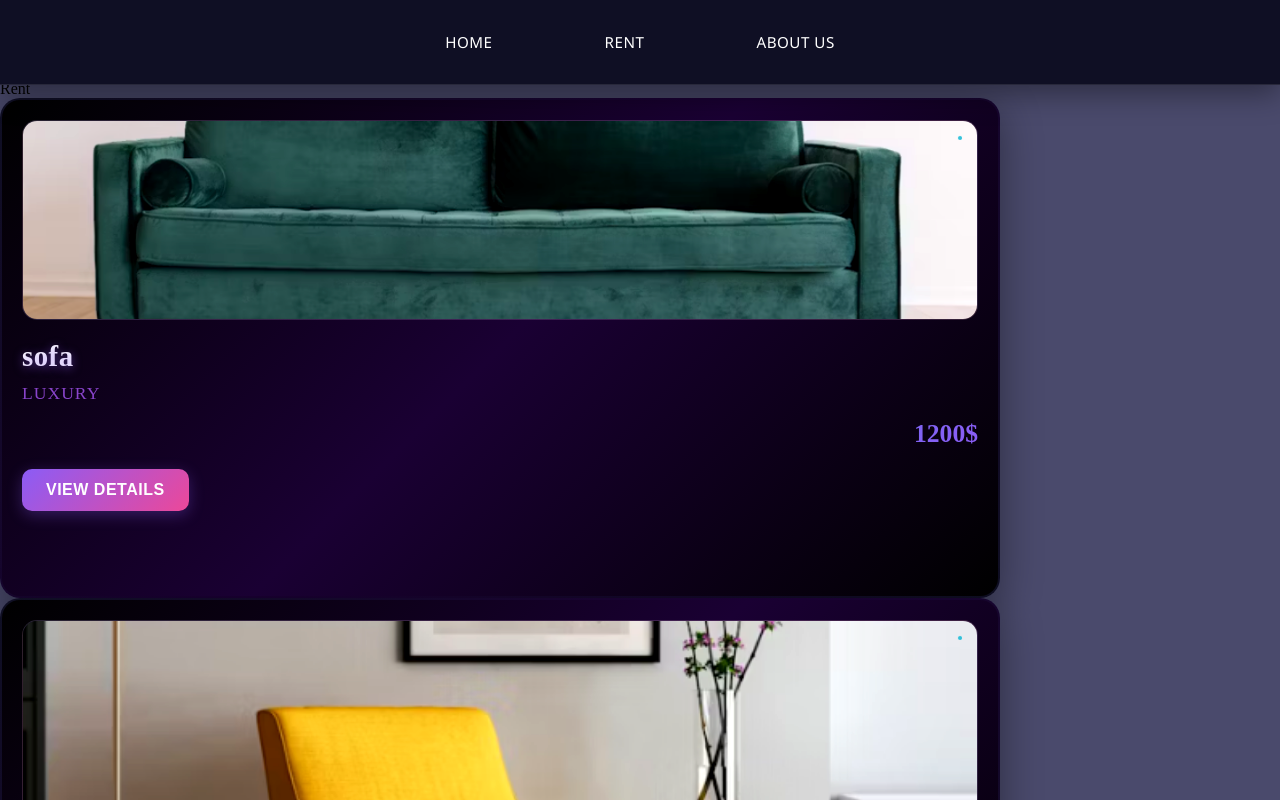
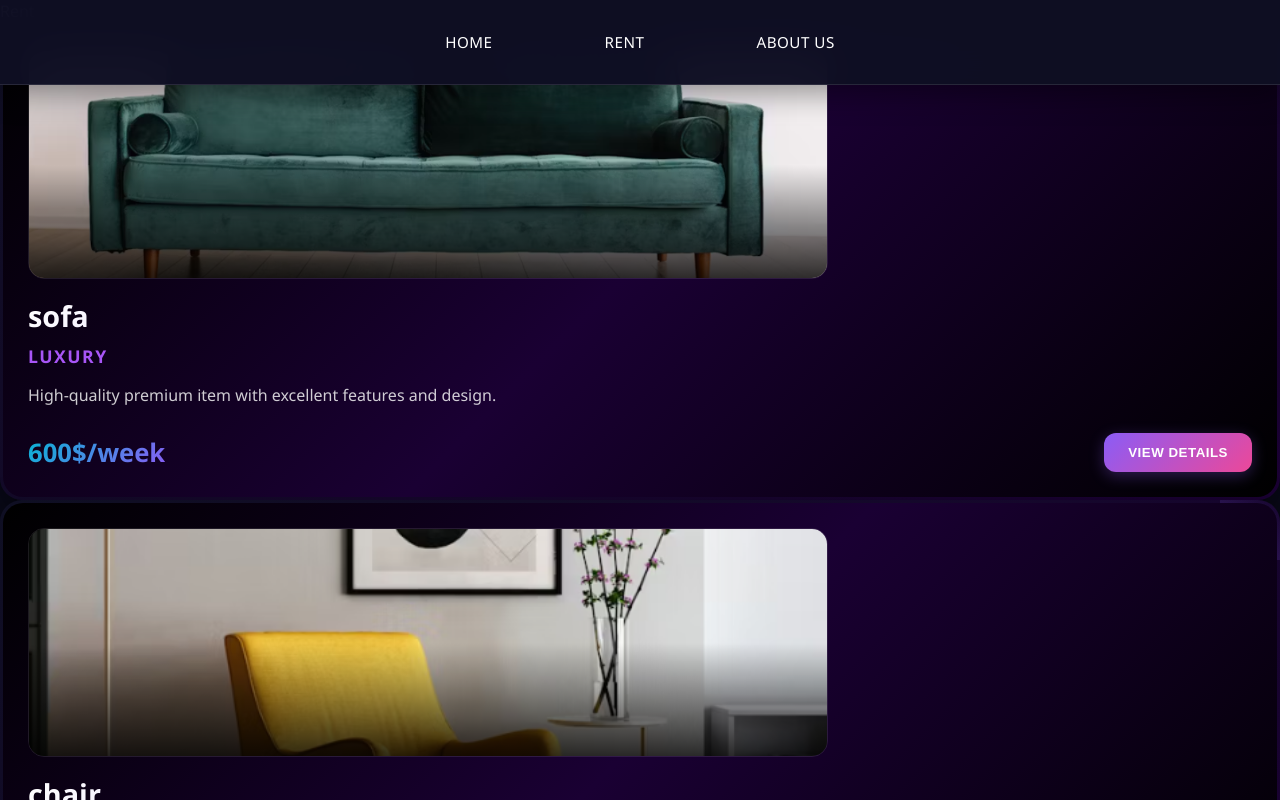
Before and after one commit to zayd100/xac, a React (Vite) app: page /pages/rent in a window 1280 px wide. Shown: the top 800 px of the page. Built offline with nearby package versions, Linux system fonts and the light colour scheme.

Commit message:
style changes for popup and cards component.

```diff
--- a/src/components/card.jsx
+++ b/src/components/card.jsx
@@ -4,44 +4,44 @@ import '../styles/card.css';
 const Card = ({ name, type, price, image, description, features, availability }) => {
     const [showPopup, setShowPopup] = useState(false);
 
-    const openPopup = () => {
-        setShowPopup(true);
-    };
-
-    const closePopup = () => {
-        setShowPopup(false);
-    };
+    const openPopup = () => setShowPopup(true);
+    const closePopup = () => setShowPopup(false);
 
     return (
         <>
             <div className="card">
-                <div className='card-image'>
-                    <img src={image} alt={name} />
+                <div className="card-content">
+                    <div className="card-image-container">
+                        <img src={image} alt={name} className="card-image" />
+                        <div className="card-image-overlay"></div>
+                    </div>
+                    <h3 className="card-title">{name}</h3>
+                    <div className="card-type">{type}</div>
+                    <p className="card-description">
+                        {description || "High-quality premium item with excellent features and design."}
+                    </p>
+                    <div className="card-footer">
+                        <div className="card-price">{price}$/week</div>
+                        <button className="card-button" onClick={openPopup}>
+                            View Details
+                        </button>
+                    </div>
                 </div>
-                <h1 className='card-title'>{name}</h1>
-                <h2 className='card-type'>{type}</h2>
-                <p className='card-price'>{price}$</p>
-
-                {/* Details Button */}
-                <button className="card-button" onClick={openPopup}>
-                    View Details
-                </button>
+                <div className="card-corner"></div>
             </div>
 
             {/* Popup Modal */}
             {showPopup && (
                 <div className="popup-overlay" onClick={closePopup}>
                     <div className="popup-content" onClick={(e) => e.stopPropagation()}>
-                        <button className="popup-close" onClick={closePopup}>
-                            ×
-                        </button>
+                        <button className="popup-close" onClick={closePopup}>×</button>
 
                         <div className="popup-header">
                             <img src={image} alt={name} className="popup-image" />
                             <div className="popup-info">
                                 <h1 className="popup-title">{name}</h1>
                                 <h2 className="popup-type">{type}</h2>
-                                <p className="popup-price">{price}$</p>
+                                <p className="popup-price">{price}$/week</p>
                             </div>
                         </div>
 
@@ -75,7 +75,6 @@ const Card = ({ name, type, price, image, description, features, availability })
                         </div>
 
                         <div className="popup-footer">
-
                             <button className="popup-secondary-btn" onClick={closePopup}>
                                 Close
                             </button>
--- a/src/components/footer.jsx
+++ b/src/components/footer.jsx
@@ -2,7 +2,7 @@ import React from "react";
 import '../styles/footer.css';
 function Footer() {
     return (
-        <div style={{ padding: "20px", background: "#f0f0f0", textAlign: "center", marginTop: "20px" }}>
+        <div className="footer">
             <p>&copy; 2025 Rent Furniture. All rights reserved.</p>
         </div>
     );
--- a/src/pages/rent.jsx
+++ b/src/pages/rent.jsx
@@ -8,19 +8,19 @@ const Rent= () =>{
 {
     name: "sofa",
     type:"luxury",
-    price:1200,
+    price:600,
     image: sofa
 },
 {
     name: "chair",
     type:"luxury",
-    price:800,
+    price:230,
     image: chair
 },
 {
     name: "King Size Bed",
     type : "Premium",
-    price: 1500,
+    price: 900,
     image: bed
 },
 {
--- a/src/styles/card.css
+++ b/src/styles/card.css
@@ -1,252 +1,237 @@
-/* Elite Card Display CSS */
-
-/* Container for multiple cards */
-.cards-container {
-  display: flex;
-  flex-direction: row;
-  flex-wrap: wrap;
-  gap: 20px;
-  justify-content: center;
-  align-items: flex-start;
-  padding: 20px;
-  width: 100%;
-  min-height: 100vh;
+/* Full Viewport Card Grid System */
+body {
+  margin: 0;
+  padding: 0;
+  background: #0a0a1a;
+  color: #fff;
+  font-family: 'Segoe UI', system-ui, sans-serif;
 }
 
-/* Alternative: Grid layout */
-.cards-grid {
+/* Main container that fills the viewport */
+.cards-master-container {
   display: grid;
-  grid-template-columns: repeat(auto-fit, minmax(320px, 1fr));
-  gap: 20px;
-  padding: 20px;
-  justify-items: center;
+  grid-template-columns: repeat(auto-fill, minmax(320px, 1fr));
+  gap: 25px;
+  padding: 30px;
+  min-height: 100vh;
+  box-sizing: border-box;
+  align-content: start;
 }
+
+/* Enhanced Card Design */
 .card {
   position: relative;
-  width: 1000px;
-  height: 500px;
-  background: linear-gradient(135deg, #0f0f23 0%, #1a0033 50%, #0f0f23 100%);
-  border-radius: 20px;
-  padding: 2px;
+  background: linear-gradient(145deg, #0f0f23 0%, #1a0033 100%);
+  border-radius: 22px;
+  padding: 3px;
   overflow: hidden;
-  transition: all 0.6s cubic-bezier(0.23, 1, 0.320, 1);
-  cursor: pointer;
-  box-shadow: 0 10px 40px rgba(0, 0, 0, 0.4);
-  flex: 0 0 auto; /* Don't grow, don't shrink, auto basis */
-  margin: 0; /* Remove any default margins */
+  transition: all 0.5s cubic-bezier(0.175, 0.885, 0.32, 1.275);
+  box-shadow: 0 15px 35px rgba(0, 0, 0, 0.5);
+  height: 100%;
+  min-height: 450px;
+  display: flex;
+  flex-direction: column;
 }
 
 .card::before {
   content: '';
   position: absolute;
   inset: 0;
-  background: linear-gradient(45deg, #8b5cf6, #ec4899, #06b6d4, #8b5cf6);
-  border-radius: 20px;
+  background: linear-gradient(45deg,
+    rgba(139, 92, 246, 0.6) 0%,
+    rgba(236, 72, 153, 0.4) 50%,
+    rgba(6, 182, 212, 0.6) 100%);
+  z-index: -1;
   opacity: 0;
-  transition: opacity 0.6s ease;
-  z-index: -1;
-  filter: blur(15px);
+  transition: opacity 0.7s ease;
 }
 
 .card:hover {
-  transform: translateY(-10px) scale(1.02);
+  transform: translateY(-10px);
   box-shadow: 0 25px 60px rgba(139, 92, 246, 0.3);
 }
 
 .card:hover::before {
-  opacity: 0.4;
+  opacity: 1;
 }
 
-.card::after {
-  content: '';
-  position: absolute;
-  inset: 2px;
+.card-content {
+  position: relative;
   background: linear-gradient(135deg, #000000 0%, #1a0033 50%, #000000 100%);
-  border-radius: 18px;
-  z-index: 1;
-}
-
-.card > * {
-  position: relative;
+  border-radius: 20px;
+  padding: 25px;
+  height: 100%;
+  display: flex;
+  flex-direction: column;
   z-index: 2;
 }
 
-.card-image {
+/* Card Image Section */
+.card-image-container {
   position: relative;
-  margin: 20px;
-  height: 200px;
+  height: 229px;
+  width: 800px;
+  border-radius: 16px;
   overflow: hidden;
-  border-radius: 15px;
-  background: linear-gradient(135deg, rgba(139, 92, 246, 0.1), rgba(236, 72, 153, 0.1));
-  backdrop-filter: blur(10px);
+  margin-bottom: 20px;
   border: 1px solid rgba(255, 255, 255, 0.1);
 }
 
-.card-image::before {
-  content: '';
-  position: absolute;
-  top: 0;
-  left: -100%;
-  width: 100%;
-  height: 100%;
-  background: linear-gradient(90deg, transparent, rgba(255, 255, 255, 0.2), transparent);
-  transition: left 0.8s;
-}
-
-.card:hover .card-image::before {
-  left: 100%;
-}
-
-.card-image img {
+.card-image {
   width: 100%;
   height: 100%;
   object-fit: cover;
-  transition: transform 0.6s ease;
-  filter: contrast(1.1) saturate(1.2);
+  transition: transform 0.8s ease;
 }
 
-.card:hover .card-image img {
+.card:hover .card-image {
   transform: scale(1.1);
 }
 
+.card-image-overlay {
+  position: absolute;
+  bottom: 0;
+  left: 0;
+  right: 0;
+  height: 50%;
+  background: linear-gradient(to top, rgba(0,0,0,0.8) 0%, transparent 100%);
+}
+
+/* Card Text Content */
 .card-title {
-  color: #ffffff;
   font-size: 1.8rem;
   font-weight: 700;
-  margin: 20px 20px 10px;
-  text-shadow: 0 2px 10px rgba(139, 92, 246, 0.5);
-  letter-spacing: 0.5px;
+  margin: 0 0 10px 0;
   background: linear-gradient(135deg, #ffffff, #8b5cf6);
   background-clip: text;
   -webkit-background-clip: text;
   -webkit-text-fill-color: transparent;
-  transition: all 0.4s ease;
-}
-
-.card:hover .card-title {
-  transform: translateY(-2px);
-  text-shadow: 0 4px 20px rgba(139, 92, 246, 0.8);
+  line-height: 1.2;
 }
 
 .card-type {
   color: #a855f7;
   font-size: 1.1rem;
-  font-weight: 500;
-  margin: 0 20px 15px;
+  font-weight: 600;
   text-transform: uppercase;
-  letter-spacing: 1px;
-  opacity: 0.8;
-  transition: all 0.4s ease;
+  letter-spacing: 1.5px;
+  margin-bottom: 15px;
 }
 
-.card:hover .card-type {
-  color: #ec4899;
-  opacity: 1;
-  transform: translateY(-2px);
+.card-description {
+  color: rgba(255, 255, 255, 0.8);
+  font-size: 1rem;
+  line-height: 1.6;
+  margin-bottom: 25px;
+  flex-grow: 1;
 }
 
-.card p {
-  color: #ffffff;
+/* Card Footer */
+.card-footer {
+  margin-top: auto;
+  display: flex;
+  justify-content: space-between;
+  align-items: center;
+}
+
+.card-price {
   font-size: 1.6rem;
-  font-weight: 600;
-  margin: 0 20px 20px;
-  text-align: right;
+  font-weight: 700;
   background: linear-gradient(135deg, #06b6d4, #8b5cf6);
   background-clip: text;
   -webkit-background-clip: text;
   -webkit-text-fill-color: transparent;
-  transition: all 0.4s ease;
 }
 
-.card:hover p {
-  transform: translateY(-2px) scale(1.05);
-  filter: drop-shadow(0 2px 8px rgba(6, 182, 212, 0.5));
+.card-button {
+  background: linear-gradient(135deg, #8b5cf6, #ec4899);
+  border: none;
+  color: white;
+  padding: 12px 24px;
+  border-radius: 12px;
+  font-weight: 600;
+  cursor: pointer;
+  transition: all 0.3s ease;
+  box-shadow: 0 4px 15px rgba(139, 92, 246, 0.3);
+  text-transform: uppercase;
+  letter-spacing: 0.5px;
 }
 
-/* Floating  */
-.card::before {
-  content: '';
-  position: absolute;
-  top: 20px;
-  left: 20px;
-  width: 6px;
-  height: 6px;
-  background: #a855f7;
-  border-radius: 50%;
-  opacity: 0.6;
-  animation: float 3s ease-in-out infinite;
+.card-button:hover {
+  transform: translateY(-3px);
+  box-shadow: 0 8px 25px rgba(139, 92, 246, 0.5);
 }
 
-/* Additional effects */
-.card-image::after {
-  content: '';
+/* Decorative Elements */
+.card-corner {
   position: absolute;
-  top: 15px;
-  right: 15px;
-  width: 4px;
-  height: 4px;
-  background: #06b6d4;
-  border-radius: 50%;
-  opacity: 0.8;
-  animation: pulse 2s ease-in-out infinite;
+  width: 60px;
+  height: 60px;
+  background: linear-gradient(45deg, #8b5cf6, transparent);
+  border-radius: 0 0 0 20px;
+  top: 0;
+  right: 0;
+  opacity: 0.3;
 }
 
-@keyframes float {
-  0%, 100% { transform: translateY(0px); }
-  50% { transform: translateY(-10px); }
+.card:hover .card-corner {
+  opacity: 0.6;
 }
 
-@keyframes pulse {
-  0%, 100% { opacity: 0.8; transform: scale(1); }
-  50% { opacity: 1; transform: scale(1.5); }
+/* Responsive Adjustments */
+@media (max-width: 1024px) {
+  .cards-master-container {
+    grid-template-columns: repeat(auto-fill, minmax(280px, 1fr));
+    gap: 20px;
+    padding: 20px;
+  }
+
+  .card {
+    min-height: 400px;
+  }
+
+  .card-image-container {
+    height: 180px;
+  }
 }
 
-/* Responsive design */
 @media (max-width: 768px) {
+  .cards-master-container {
+    grid-template-columns: 1fr;
+    gap: 15px;
+  }
+
   .card {
-    width: 280px;
-    height: 400px;
+    min-height: 350px;
   }
 
   .card-title {
-    font-size: 1.5rem;
+    font-size: 1.6rem;
+  margin-bottom: 8px;
   }
 
   .card-type {
     font-size: 1rem;
   }
 
-  .card p {
+  .card-price {
     font-size: 1.4rem;
   }
 }
-/* Card Button  */
-.card-button {
-  background: linear-gradient(135deg, #8b5cf6, #ec4899);
-  border: none;
-  color: white;
-  padding: 12px 24px;
-  margin: 0 20px 20px;
-  border-radius: 10px;
-  font-size: 1rem;
-  font-weight: 600;
-  cursor: pointer;
-  transition: all 0.3s ease;
-  text-transform: uppercase;
-  letter-spacing: 0.5px;
-  box-shadow: 0 4px 15px rgba(139, 92, 246, 0.3);
+
+/* Special Effects */
+@keyframes float {
+  0%, 100% { transform: translateY(0); }
+  50% { transform: translateY(-10px); }
 }
 
-.card-button:hover {
-  transform: translateY(-2px);
-  box-shadow: 0 8px 25px rgba(139, 92, 246, 0.4);
-  background: linear-gradient(135deg, #7c3aed, #db2777);
+.card-float {
+  animation: float 6s ease-in-out infinite;
 }
 
-.card-button:active {
-  transform: translateY(0);
+.card:nth-child(odd) .card-float {
+  animation-delay: 0.3s;
 }
-
 /* Popup overlay */
 .popup-overlay {
   position: fixed;
@@ -328,7 +313,7 @@
 }
 
 .popup-image {
-  width: 120px;
+  width: 800px;
   height: 120px;
   object-fit: cover;
   border-radius: 15px;
--- a/src/styles/footer.css
+++ b/src/styles/footer.css
@@ -1,5 +1,5 @@
 .footer {
-  background-color: #1a1a1a;
+  background-color: #f10c0c;
   color: #ccc;
   text-align: center;
   padding: 1rem 2rem;
```
